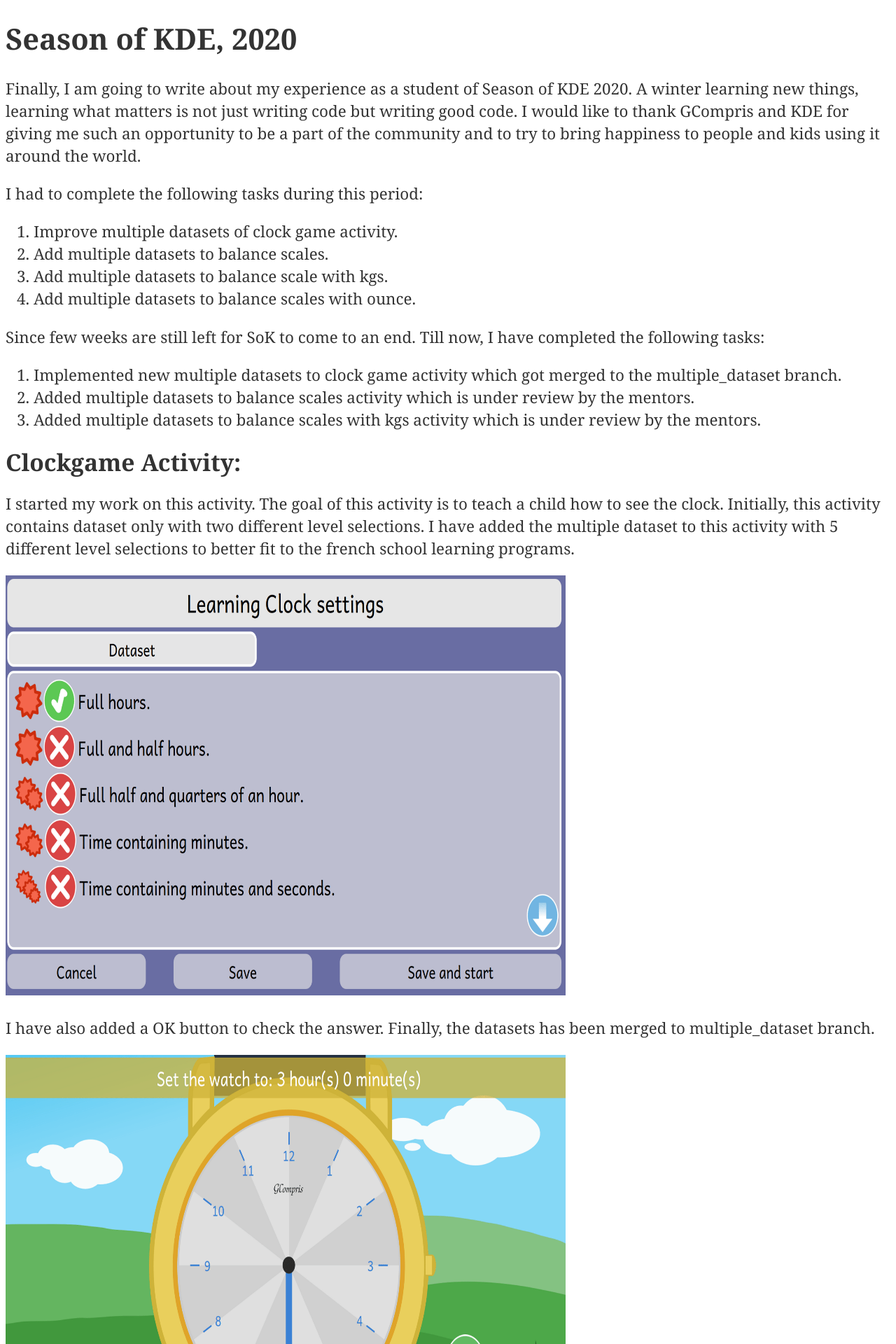
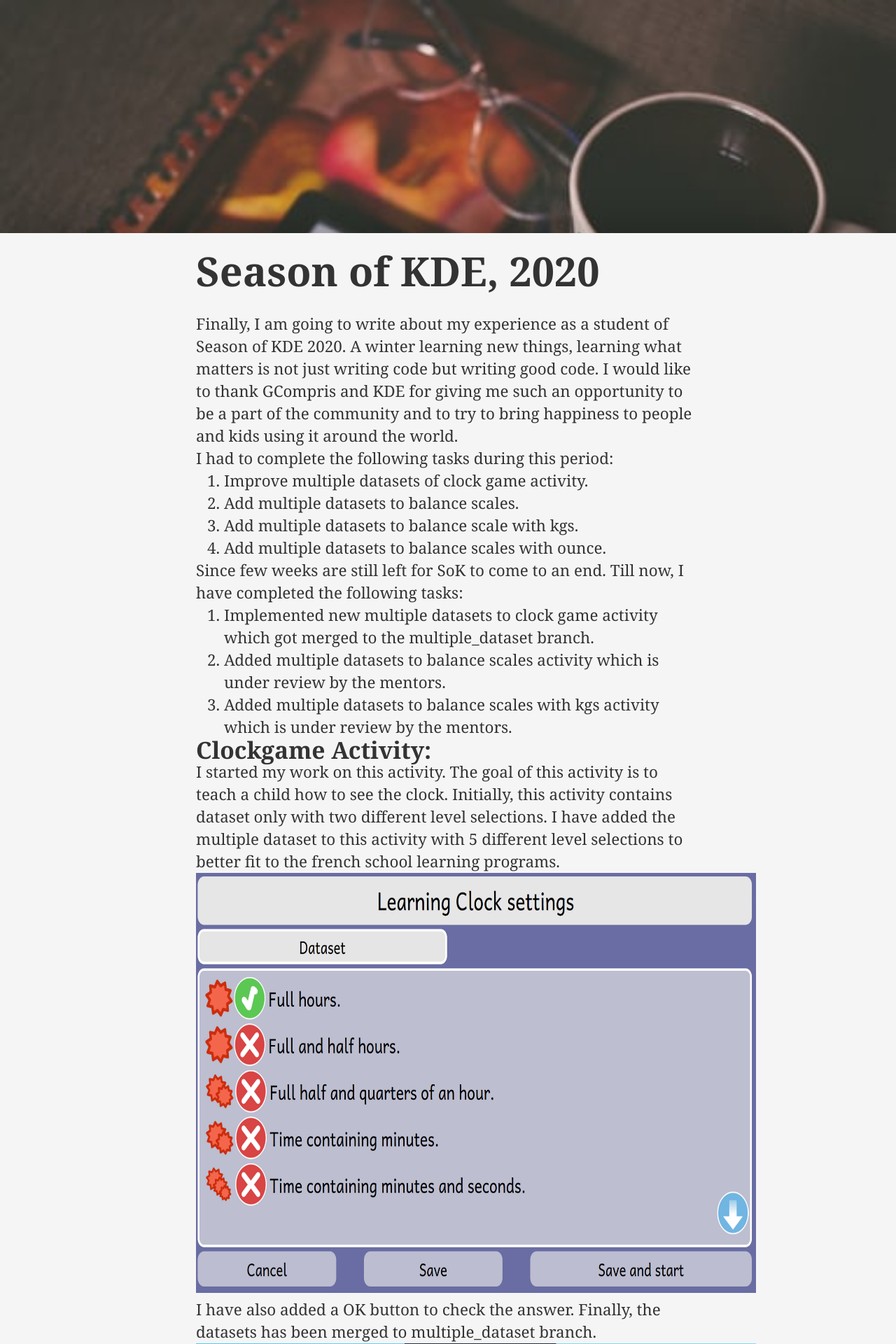
Before and after one commit to VishalPraneeth/myPort, a PHP site: page /blog_posts/blog_1.html in a window 1280 px wide. Shown: the top 1920 px of the page at 70% size. Run offline with PHP 8.4, Linux system fonts and the light colour scheme; some libraries are stand-ins or nearby versions.

Commit message:
Layout fixed

```diff
--- a/blog_posts/blog_1.html
+++ b/blog_posts/blog_1.html
@@ -8,9 +8,14 @@
         <link rel="stylesheet" href="https://maxcdn.bootstrapcdn.com/font-awesome/4.2.0/css/font-awesome.min.css">
     </head>
     <body>
+        <header>
             <section class="heading-blog">
 
             </section>
+
+        </header>
+        <main role="main">
+            <div class="content">
                 <section class="heading">
                     <h1>Season of KDE, 2020</h1>
                 </section>
@@ -41,9 +46,11 @@
                         </p>
                     </section>
                     <section class="activity-1">
-                <p><h2>Clockgame Activity:</h2>
+                        <p>
+                            <h2>Clockgame Activity:</h2>
                             I started my work on this activity. The goal of this activity is to teach a child how to see the clock. Initially, this activity contains dataset only with two different level selections. I have added the multiple dataset to this
-                    activity with 5 different level selections to better fit to the french school learning programs.</p>
+                                activity with 5 different level selections to better fit to the french school learning programs.
+                        </p>
                         <img class="img1" src="../images/blogs/clock_d.png" alt="Clock game Dataset Image" style="width: 800px; height:600px">
                         <p>I have also added a OK button to check the answer. Finally, the datasets has been merged to multiple_dataset branch.</p>
                         <img  class ="img1"src="../images/blogs/clock.png" alt="Clock Activity Image" style="width: 800px; height:600px">
@@ -57,7 +64,8 @@
                                 <li>Adding multiple datasets to balance scales with kgs.</li>
                                 <li>Adding multiple datasets to balance scales with ounce.</li>
                             </ol>
-                    I have added multiple datasets to balance scales and balance scales with kgs which is under review by the mentors. </p>
+                            I have added multiple datasets to balance scales and balance scales with kgs which is under review by the mentors.
+                        </p>
                                 <img class="img1" src="../images/blogs/balance_d.png" alt="Balance scale dataset" style="width: 800px; height:600px">
                             </section>
                             <section class="work-left">
@@ -76,18 +84,15 @@
                                 </i>
                             </section>
                         </section>
-
-
+                    </div>
+        </main>
 		<footer class="footer-distributed">
 			<div class="footer-right">
-
                 <a href="https://www.facebook.com/dannydeepak" target="_blank"><i class="fa fa-facebook"></i></a>
 				<a href="https://twitter.com/deepakdk3478" target="_blank"><i class="fa fa-twitter"></i></a>
 				<a href="https://www.linkedin.com/in/deepak2431/" target="_blank"><i class="fa fa-linkedin"></i></a>
 				<a href="https://github.com/deepak2431" target="_blank"><i class="fa fa-github"></i></a>
-
 			</div>
-
 		</footer>
     </body>
 </html>
--- a/css/blog_2.css
+++ b/css/blog_2.css
@@ -1,4 +1,8 @@
-/* --- General Pen Styles --- */
+* {
+    box-sizing: border-box;
+    margin: 0;
+  }
+
 body{
 	font-family: Georgia, serif;
 	color: #333;
@@ -6,8 +10,10 @@ body{
 	line-height: 2rem;
 }
 a{color: #000;}
-h1{
-	font-size: 2.6rem;
+ h1{
+    margin-top: 20px;
+    margin-bottom: 40px;
+	font-size: 3.6rem;
 	line-height: 2.6rem;
 }
 .content{
@@ -15,6 +21,12 @@ h1{
 	max-width: 90%;
 	width: 720px;
 }
+.heading-blog {
+    background: url('../images/blog3.jpeg');
+    height: 333px;
+    background-repeat: no-repeat;
+    background-size: cover;
+  }
 main{
 	padding: 1% 0;
 	position: relative;
@@ -22,7 +34,6 @@ main{
 	box-shadow: 0px -10px 60px rgba(0,0,0,0.25);
 		height: 100%;
 }
-/* --- Important Pen Styles --- */
 @media (max-width: 667px) {
 	h1{
 		font-size: 1.8rem;
```
Also changed, not shown: images/blogs/balance_d.png. Lines whose indentation alone changed are shown as unchanged.
